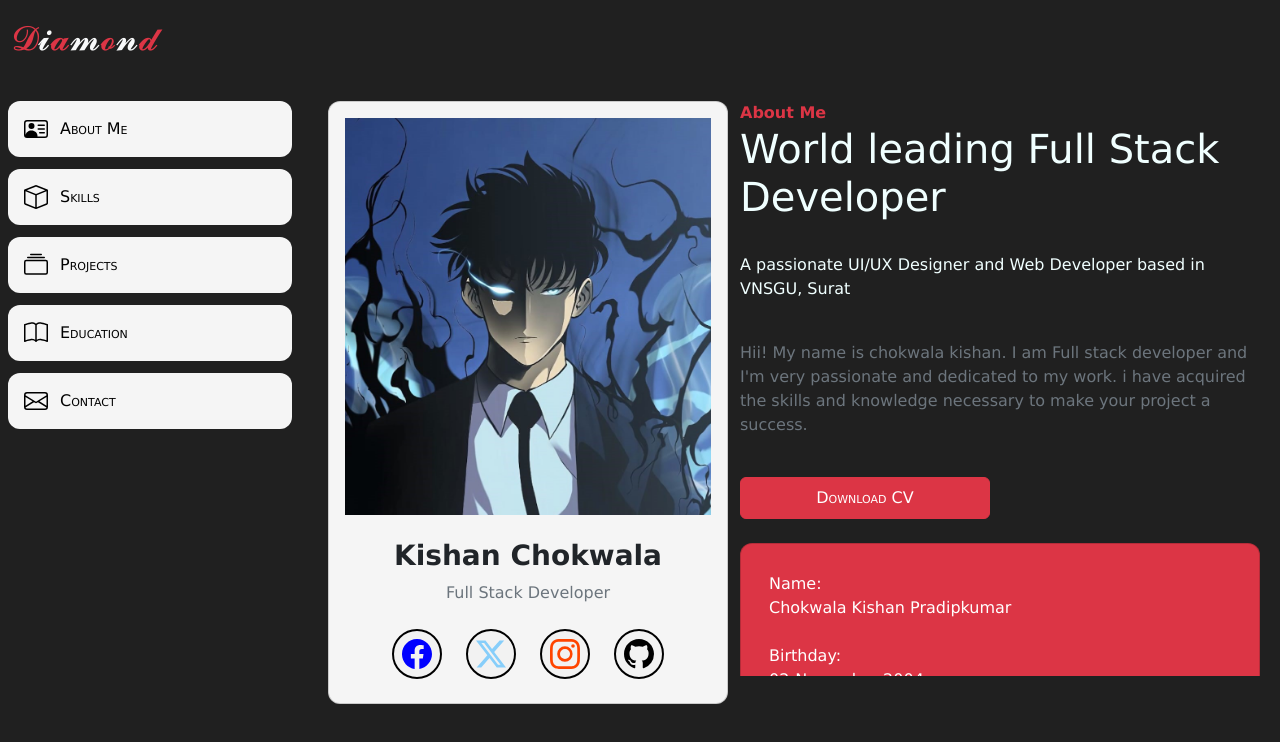
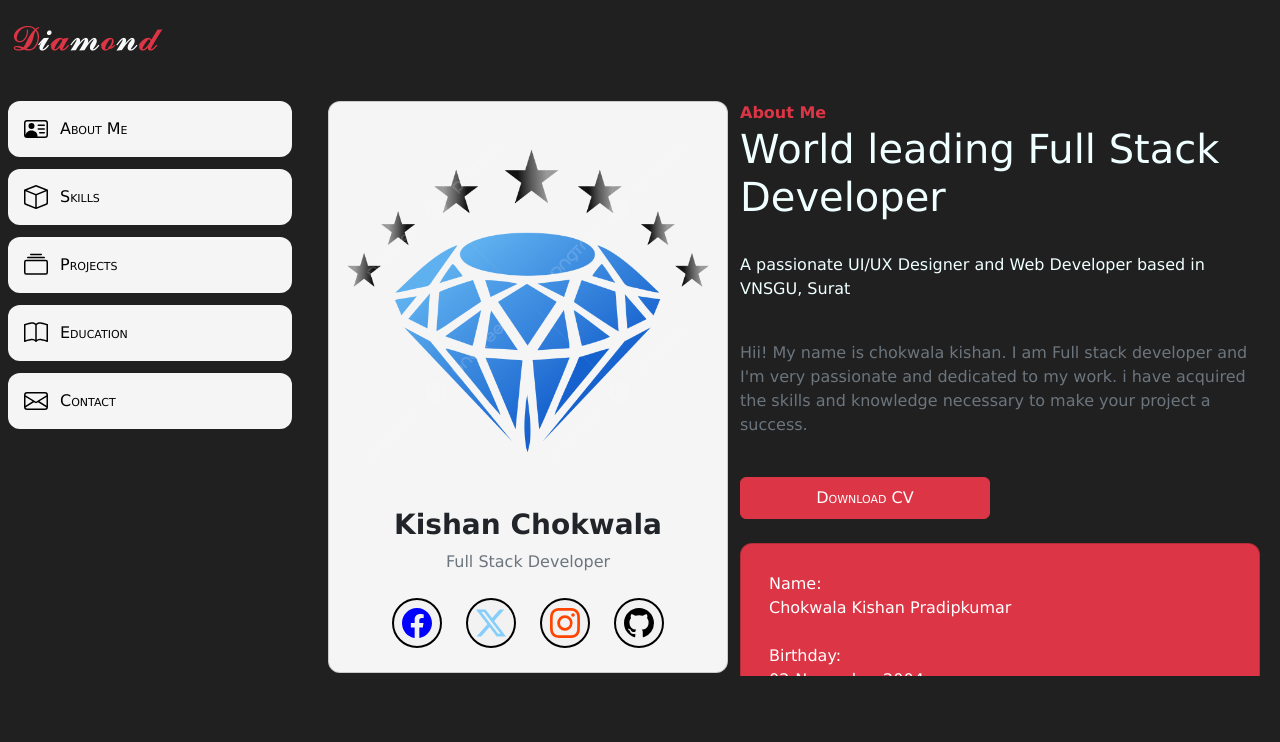
Before and after one commit to kishuu2/portfolio, a React (Create React App) app: page / in a window 1280 px wide. Shown: the top 742 px of the page. Built offline with nearby package versions, Linux system fonts and the light colour scheme.

Commit message:
added channle name

```diff
--- a/src/Components/Home.js
+++ b/src/Components/Home.js
@@ -2,7 +2,7 @@ import React, { useState } from 'react';
 import "../Styles/style.css";
 
 import cv from "../images/chokwalakishan.pdf";
-import one from "../images/one.jpg";
+import one from "../images/logo.png";
 import two from "../images/netflix.PNG"
 import two2 from "../images/netflix2.png"
 import two3 from "../images/netflix3.png"
@@ -118,7 +118,7 @@ export default function Home() {
             <div className="profile-card" id='pr2'>
               <div className="card text-center">
                 <div className="card-body">
-                  <img src={one} alt="Profile" className='img-fluid mx-auto d-block' />
+                  <img src={one} alt="Profile" className='img-fluid mx-auto d-block img1' />
                   <br />
                   <h3><strong>Kishan Chokwala</strong></h3>
                   <p className='text-secondary'>Full Stack Developer</p>
@@ -549,7 +549,7 @@ export default function Home() {
         <div className="profile-card" id='pr'>
           <div className="card text-center">
             <div className="card-body">
-              <img src={one} alt="Profile" className='img-fluid mx-auto d-block' />
+              <img src={one} alt="Profile" className='img-fluid mx-auto d-block img1' />
               <br />
               <h3><strong>Kishan Chokwala</strong></h3>
               <p className='text-secondary'>Full Stack Developer</p>
@@ -589,7 +589,7 @@ export default function Home() {
 
             <div className="modal-header">
               <h4 className="modal-title">View Screen Shot</h4>
-              <button type="button" className="btn-close" data-bs-dismiss="modal"></button>
+              <button type="button" className="btn-close bg-warning" data-bs-dismiss="modal"></button>
             </div>
 
             <div className="modal-body">
```
Also changed, not shown: src/Styles/style.css (+17 -11 lines), src/images/logo.png (added), src/images/one.jpg (deleted).
